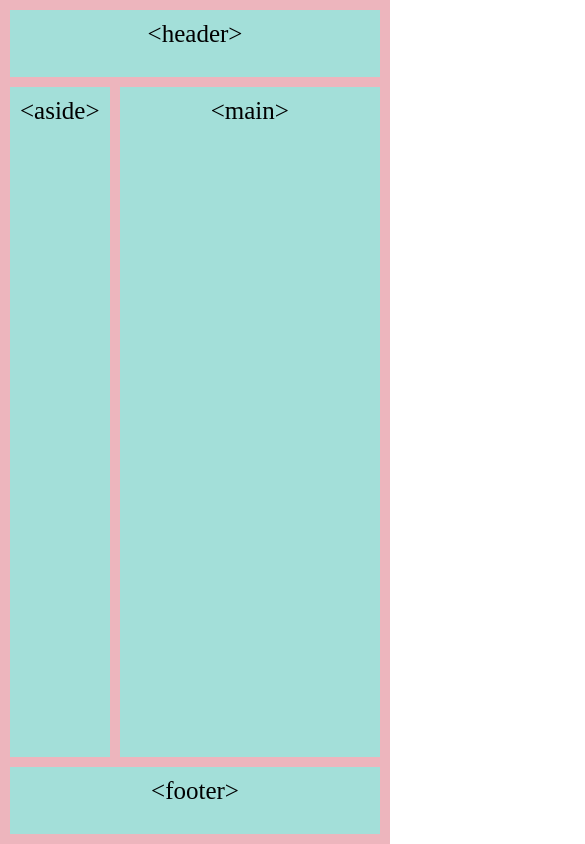
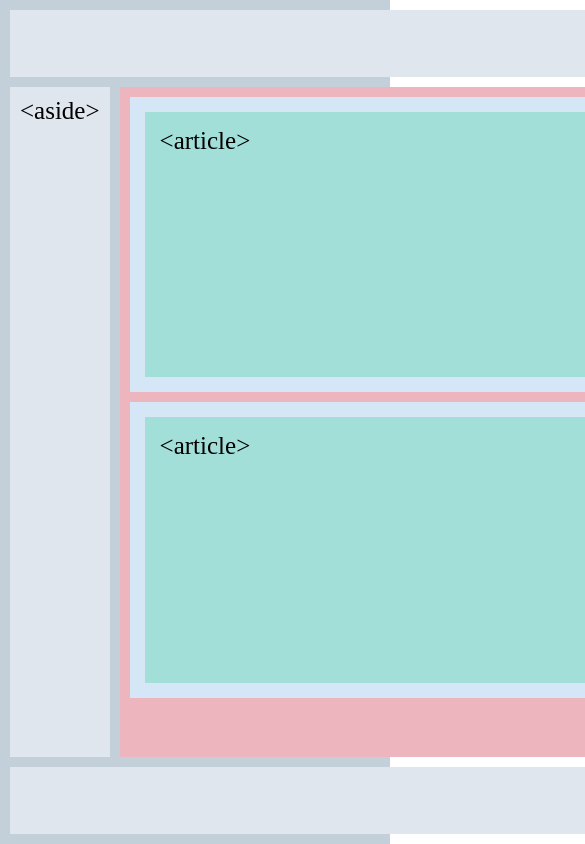
Before and after one commit to joaocarloslacerda/ex-grid-flexbox, a plain HTML site: page index.html in a window 390 px wide. Shown: the top 844 px of the page, 585 px wide, since content can reach past the window. Drawn offline with Linux system fonts and the light colour scheme.

Commit message:
finalizado layout em sí
ainda estou ajustando a responsividade

```diff
--- a/index.html
+++ b/index.html
@@ -9,10 +9,19 @@
 </head>
 <body>
 
-    <div class="container">
+    <div class="grid-container">
         <header id="item-header">&lt;header&gt;</header>
         <aside id="item-aside">&lt;aside&gt;</aside>
-        <main id="item-main">&lt;main&gt;</main>
+        <main class="flex-container-main">
+            <div class="flex-container-line1">
+                <article class="flex-item-article1">&lt;article&gt;</article>
+                <article class="flex-item-article2">&lt;article&gt;</article>
+            </div>
+            <div class="flex-container-line2">
+                <article class="flex-item-article3">&lt;article&gt;</article>
+                <article class="flex-item-article4">&lt;article&gt;</article>
+            </div>
+        </main>
         <footer id="item-footer">&lt;footer&gt;</footer>
     </div>
 
--- a/style.css
+++ b/style.css
@@ -2,11 +2,11 @@ body{
     margin: 0;
     padding: 0;
 }
-.container{
+.grid-container{
     box-sizing: border-box;
     height: 100vh;
     display: grid;
-    background-color: #EDB5BD;
+    background-color: #C3CFD9;
     padding: 10px;
     gap: 10px;
 
@@ -18,8 +18,8 @@ body{
         "footer footer"
     ;
 }
-#item-header, #item-aside, #item-main, #item-footer{
-    background-color: #A3DFD9;
+#item-header, #item-aside, #item-footer{
+    background-color: #DFE6ED;
     text-align: center;
     font-size: 25px;
     padding: 10px;
@@ -30,9 +30,32 @@ body{
 #item-aside{
     grid-area: aside;
 }
-#item-main{
-    grid-area: main;
-}
 #item-footer{
     grid-area: footer;
 }
+.flex-container-main{
+    grid-area: main;
+    display: flex;
+    background-color: #EDB5BD;
+    flex-direction: column;
+    padding: 10px;
+    gap: 10px;
+
+}
+.flex-container-line1, .flex-container-line2{
+    box-sizing: border-box;
+    background-color: #D5E7F7;
+    flex-direction: row;
+    font-size: 25px;
+    height: 35vh;
+    display: flex;
+    gap: 25px;
+    padding: 15px;
+}
+.flex-item-article1, .flex-item-article2, .flex-item-article3, .flex-item-article4{
+    background-color: #A3DFD9;
+    box-sizing: border-box;
+
+    width: 75vh;
+    padding: 15px;
+}
```
